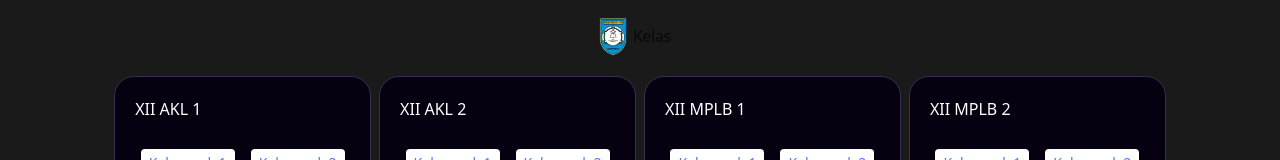
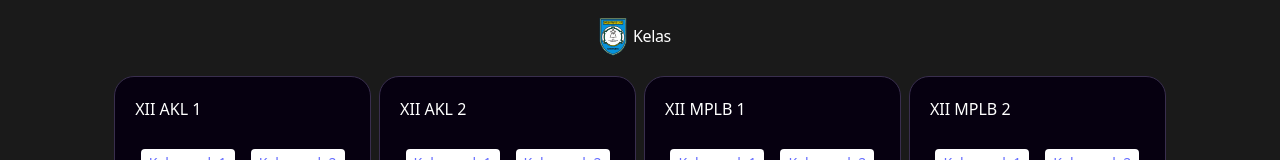
Before and after one commit to johanesarya/sumatif, a React (Vite) app: page / in a window 1280 px wide. Shown: the top 160 px of the page. Built offline with nearby package versions, Linux system fonts and the light colour scheme.

Commit message:
change color font

```diff
--- a/src/components/TextType.tsx
+++ b/src/components/TextType.tsx
@@ -194,10 +194,7 @@ const TextType = ({
       className: `inline-block whitespace-pre-wrap tracking-tight ${className}`,
       ...props,
     },
-    <span
-      className="inline"
-      style={{ color: getCurrentTextColor() || "inherit" }}
-    >
+    <span className="inline" style={{ color: getCurrentTextColor() || "#fff" }}>
       {displayedText}
     </span>,
     showCursor && (
```
